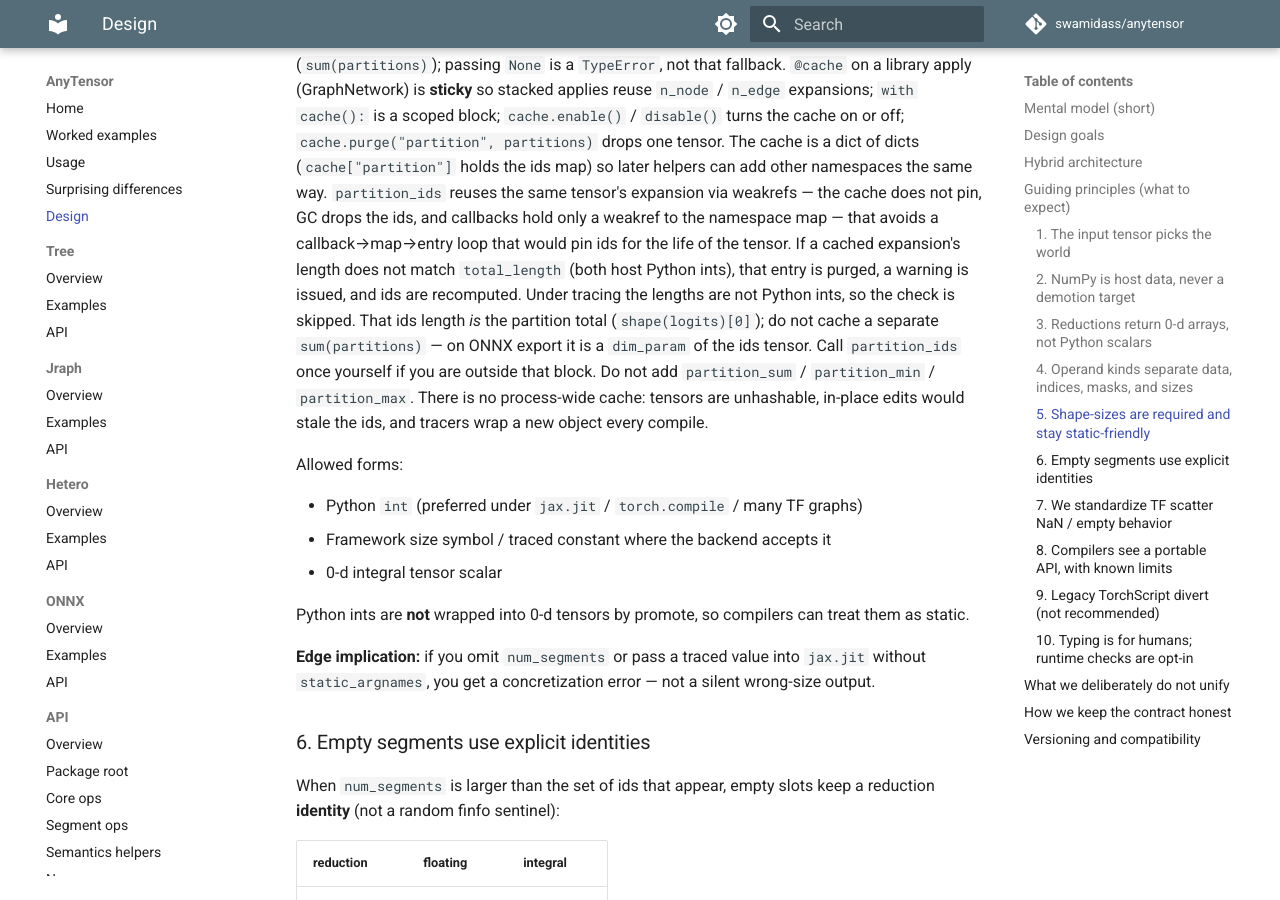
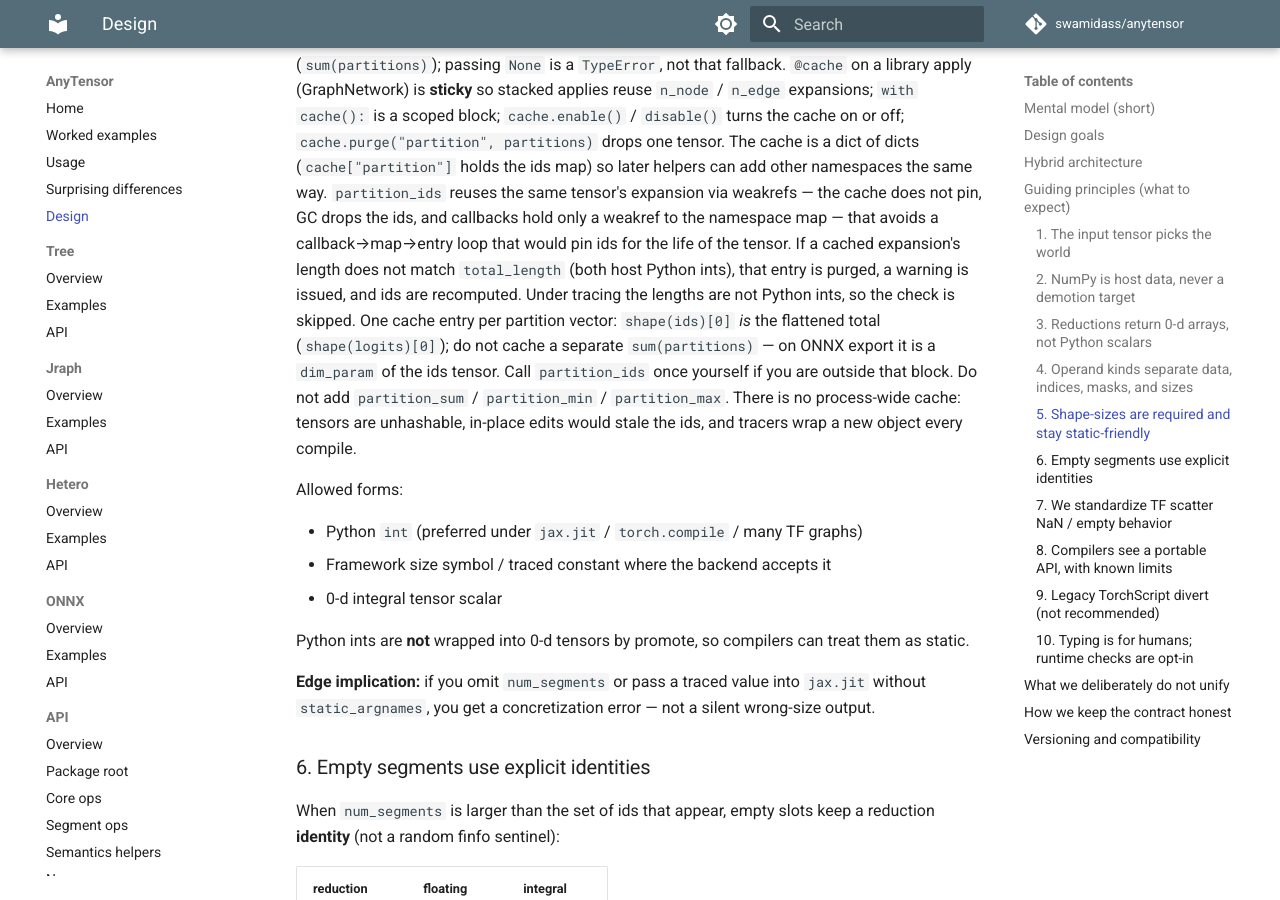
Before and after one commit to swamidass/anytensor, an MkDocs documentation site: the page built from docs/design.md, in a window 1280 px wide and 900 px high, scrolled down 3896 px. Built offline with MkDocs 1.6.1 and Material for MkDocs 9.7.7, drawn with Linux system fonts in a browser that asks for light colours; comment, search, counter and statistics services are not loaded.

Commit message:
Cache one partition expansion per vector; ids length is the total.
The flattened sum is shape(ids)[0] of the cached ids, not a second
sum(partitions) map and not a cache key alongside the tensor id.

Co-authored-by: swamidass <swamidass@users.noreply.github.com>

```diff
--- a/docs/design.md
+++ b/docs/design.md
@@ -175,9 +175,10 @@ the ids, and callbacks hold only a weakref to the namespace map — that avoids
 callback→map→entry loop that would pin ids for the life of the tensor. If a
 cached expansion's length does not match `total_length` (both host Python ints),
 that entry is purged, a warning is issued, and ids are recomputed. Under tracing
-the lengths are not Python ints, so the check is skipped. That ids length *is*
-the partition total (`shape(logits)[0]`); do not cache a separate
-`sum(partitions)` — on ONNX export it is a `dim_param` of the ids tensor. Call
+the lengths are not Python ints, so the check is skipped. One cache entry per
+partition vector: `shape(ids)[0]` *is* the flattened total (`shape(logits)[0]`);
+do not cache a separate `sum(partitions)` — on ONNX export it is a `dim_param`
+of the ids tensor. Call
 `partition_ids` once yourself if you are outside that block. Do not add
 `partition_sum` / `partition_min` / `partition_max`. There is no
 process-wide cache: tensors are unhashable, in-place edits would stale the
```
Also changed, not shown: LOG.md (+2 -3 lines), changelog.d/partition-softmax-sizes.changed.md (+1 -1 lines), docs/onnx/index.md (+3 -2 lines), docs/usage.md (+4 -2 lines), 3 other files.
